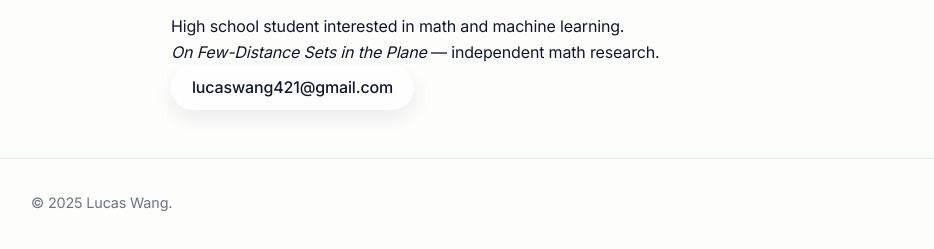
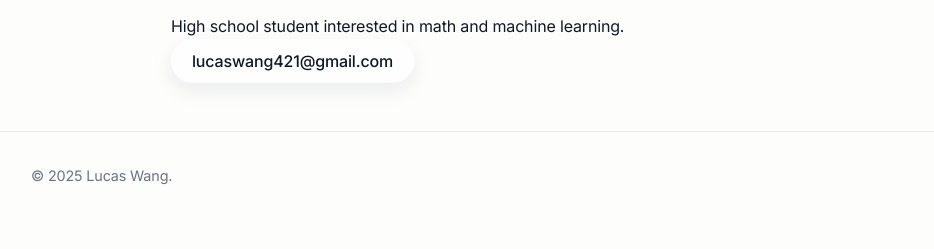
Before and after one commit to wluc421/wluc421.github.io, a plain HTML site: page index.html in a window 1280 px wide. Shown: the part 281-530 px from the top of the page, without its empty margins (173-1107 px from the left). Drawn offline with Linux system fonts and the light colour scheme.

Commit message:
Update index.html

```diff
--- a/index.html
+++ b/index.html
@@ -27,7 +27,6 @@
             <div class="container narrow">
                 <h1>Lucas Wang</h1>
                 <p>High school student interested in math and machine learning.</p>
-                <p><em>On Few-Distance Sets in the Plane</em> — independent math research.</p>
                 <a class="soft-link" href="mailto:lucaswang421@gmail.com">lucaswang421@gmail.com</a>
             </div>
         </section>
```
